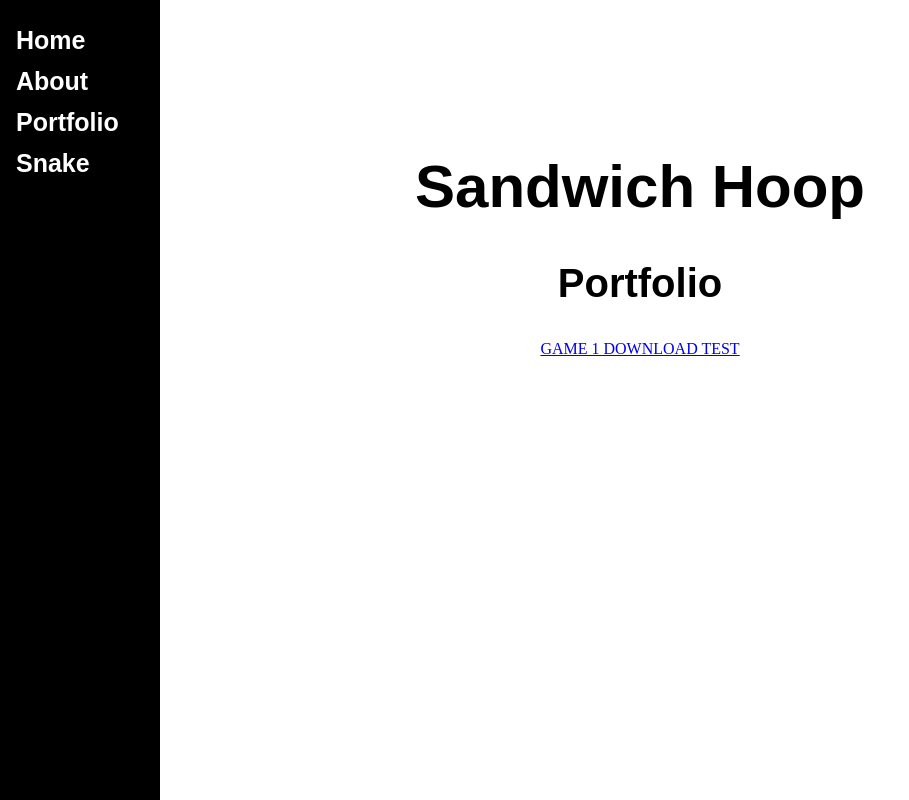
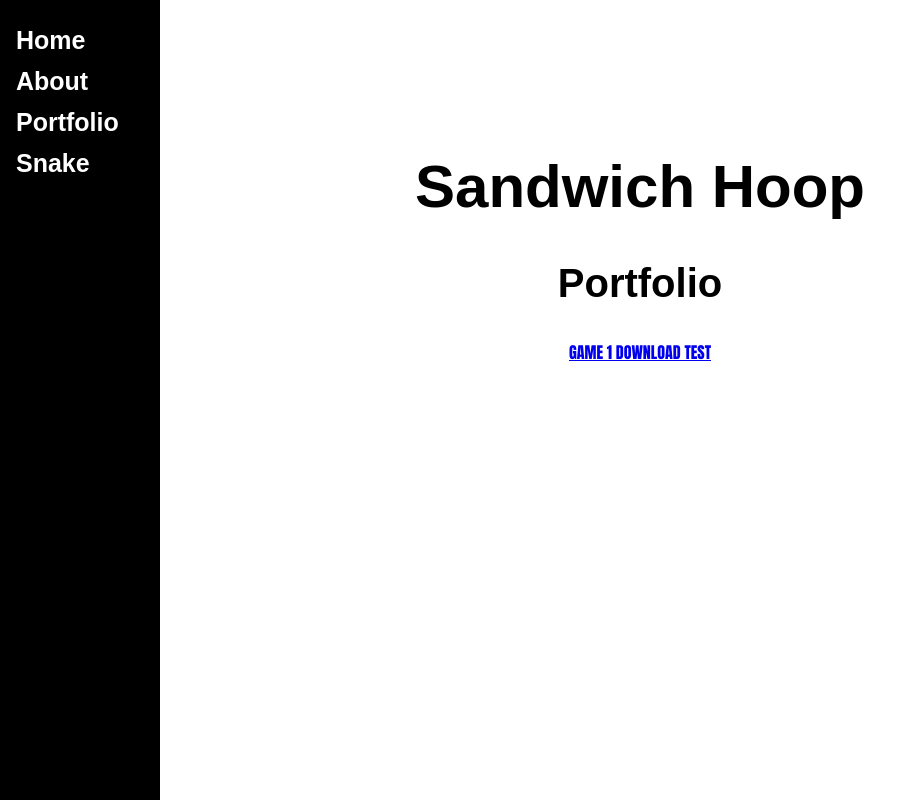
Before and after one commit to Sandwich-Hoop/Sandwich-Hoop.github.io, a PHP site: page /portfolio.html in a window 1280 px wide. Shown: the whole page, without its empty margins (0-909 px from the left). Run offline with PHP 8.4, Linux system fonts and the light colour scheme; grey boxes are pictures that could not be loaded.

Commit message:
Update index.css

```diff
--- a/index.css
+++ b/index.css
@@ -71,6 +71,8 @@ color: blue;
   padding: 0px 10px;
   align: center;
   text-align: center;
+  font-family: Impact;
+  font-size: 18;
 
 }
 
```
